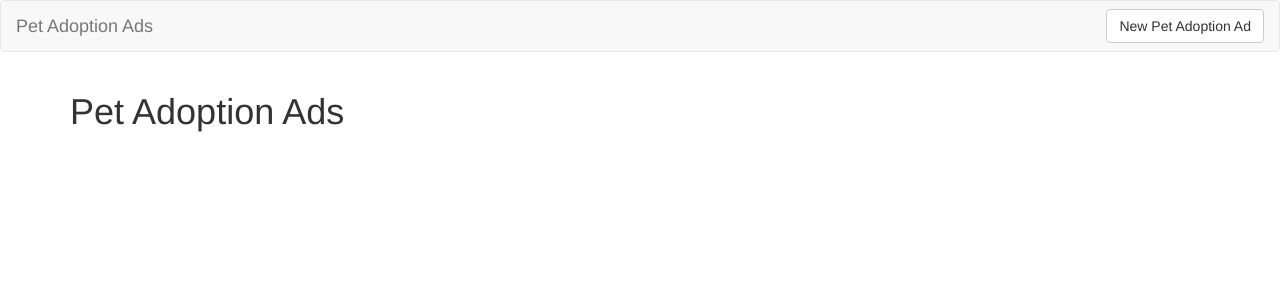
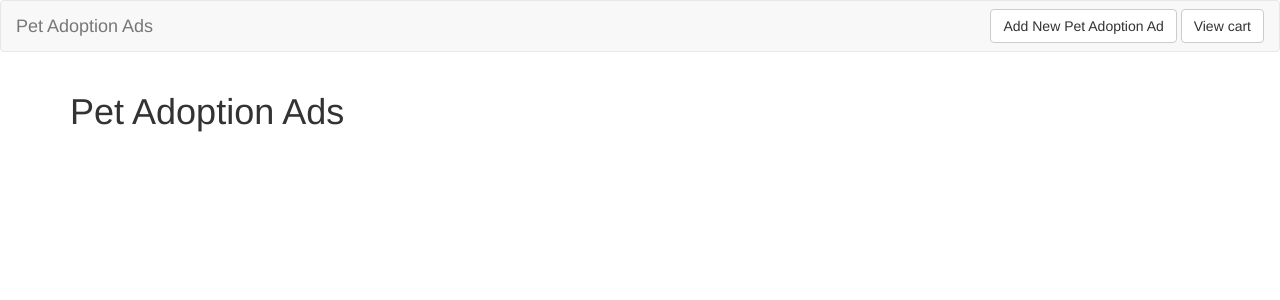
Before and after one commit to squeaky1273/adoption_contractor_project, a Flask app: page / in a window 1280 px wide. Shown: the top 300 px of the page. Run offline with Flask 2, Linux system fonts and the light colour scheme; data that the repository does not hold is empty; some libraries are stand-ins or nearby versions.

Commit message:
adding Procfile

```diff
--- a/app.py
+++ b/app.py
@@ -43,6 +43,7 @@ def adoption_update(adoption_id):
     """Edit page for an Adoption Ad."""
     updated_adoption = {
         'name': request.form.get('name'),
+        'breed': request.form.get('breed'),
         'decription': request.form.get('description'),
         'price': request.form.get('price'),
         'img_url': request.form.get('img_url')
--- a/templates/partials/navbar.html
+++ b/templates/partials/navbar.html
@@ -8,7 +8,8 @@
             </a>
         </div>
         <div class='pull-right'>
-            <a href='/adoptions/new' class='btn btn-default navbar-btn'>New Pet Adoption Ad</a>
+            <a href='/adoptions/new' class='btn btn-default navbar-btn'>Add New Pet Adoption Ad</a>
+            <a href='/adoptions/' class='btn btn-default navbar-btn'>View cart</a>
         </div>
     </div>
 </nav>
```
Also changed, not shown: requirements.txt (+35 -1 lines), 1 other file.
